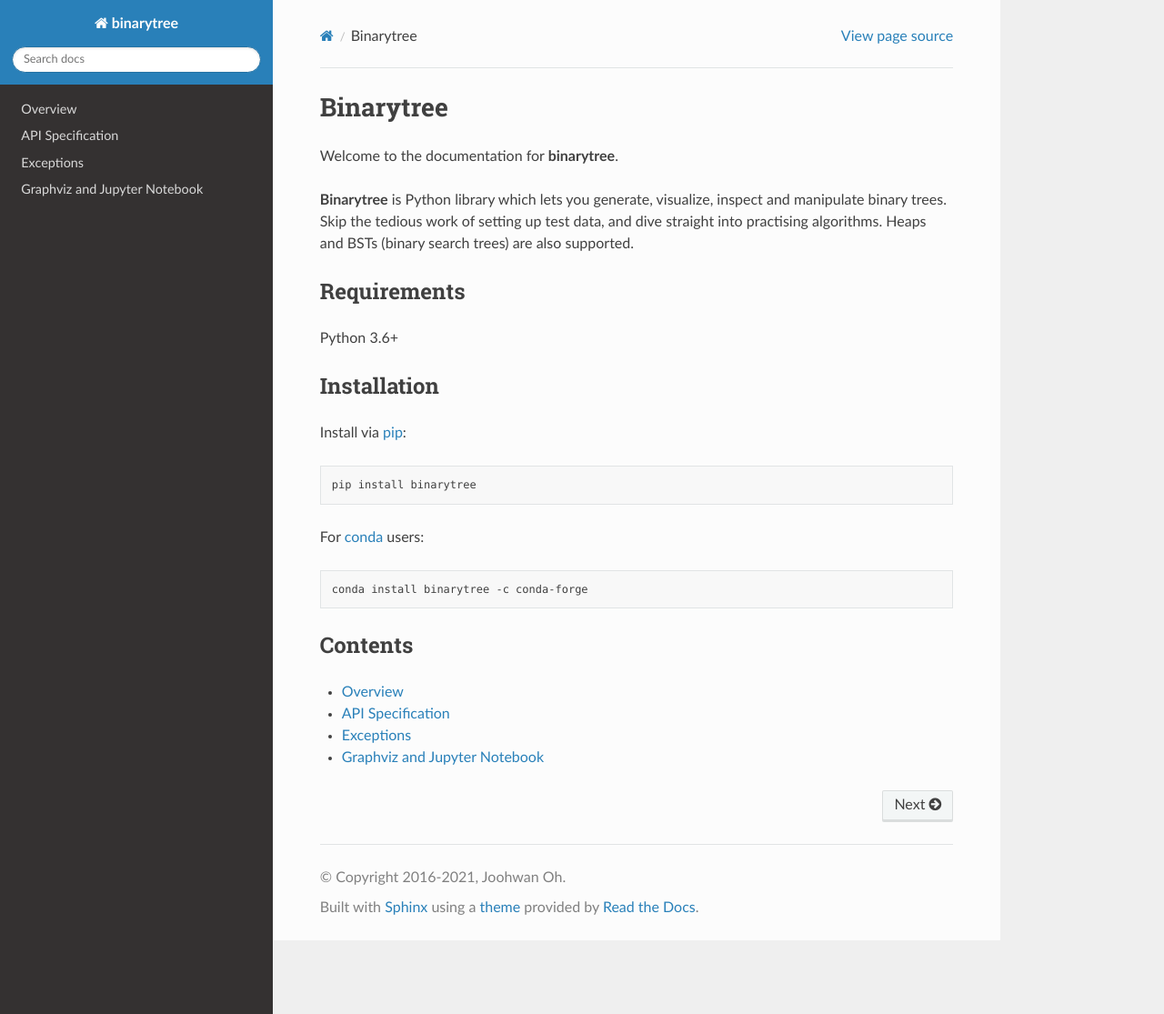
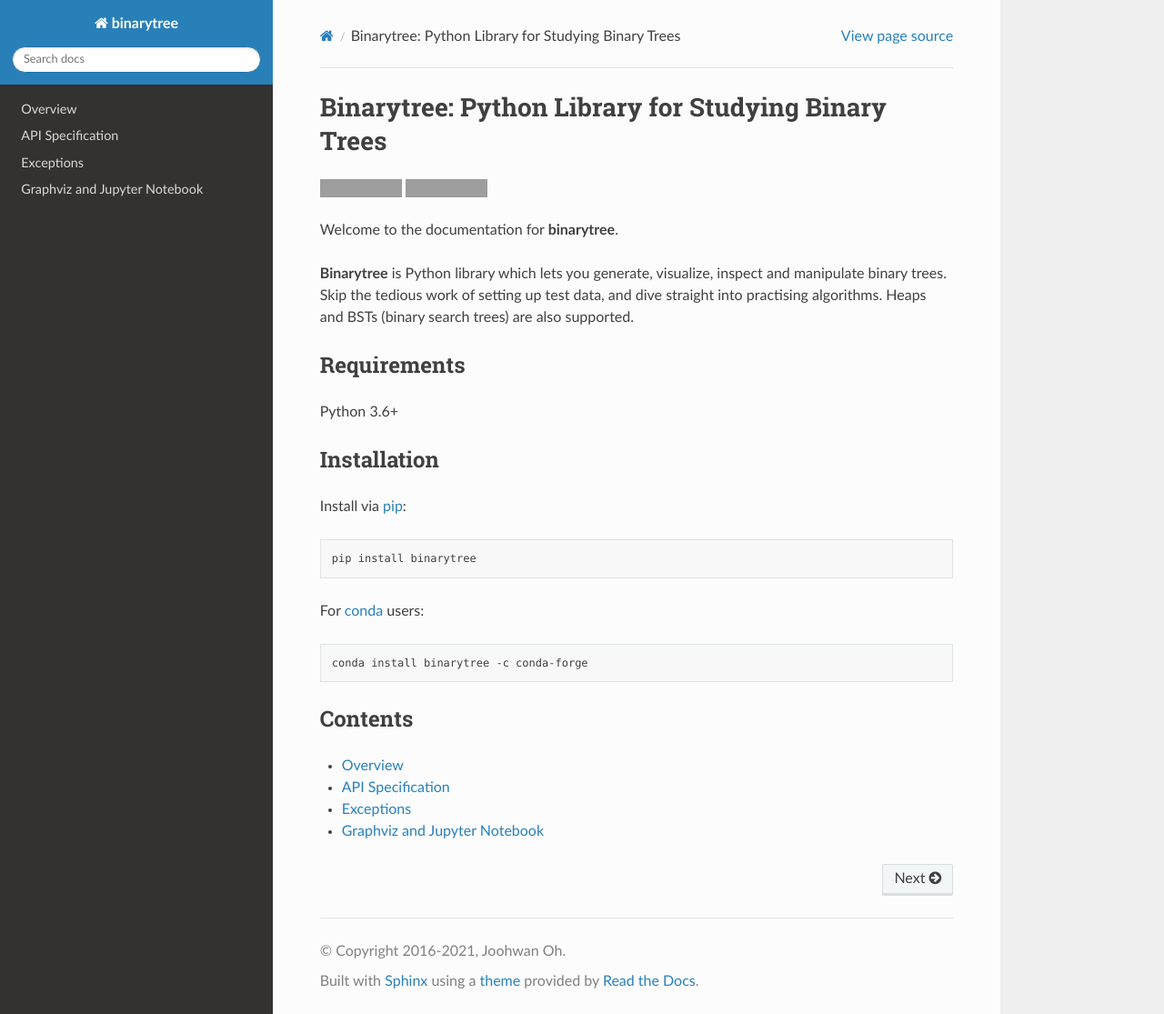
Before and after one commit to joowani/binarytree, a Sphinx documentation site: the page built from docs/index.rst, in a window 1280 px wide and 1115 px high. Shown: the whole window at 91% size. Built offline with Sphinx 7.4.7 and the Read the Docs theme 2.0.0, drawn with Linux system fonts in a browser that asks for light colours; grey boxes are pictures that could not be loaded.

Commit message:
Update index.rst

```diff
--- a/docs/index.rst
+++ b/docs/index.rst
@@ -1,5 +1,12 @@
-Binarytree
-----------
+Binarytree: Python Library for Studying Binary Trees
+----------------------------------------------------
+
+.. image:: https://img.shields.io/github/license/joowani/binarytree?color=bright
+    :alt: GitHub License
+    :target: https://github.com/joowani/binarytree/blob/main/LICENSE
+
+.. image:: https://img.shields.io/badge/python-3.6%2B-blue
+    :alt: Python Versions
 
 Welcome to the documentation for **binarytree**.
 
```
